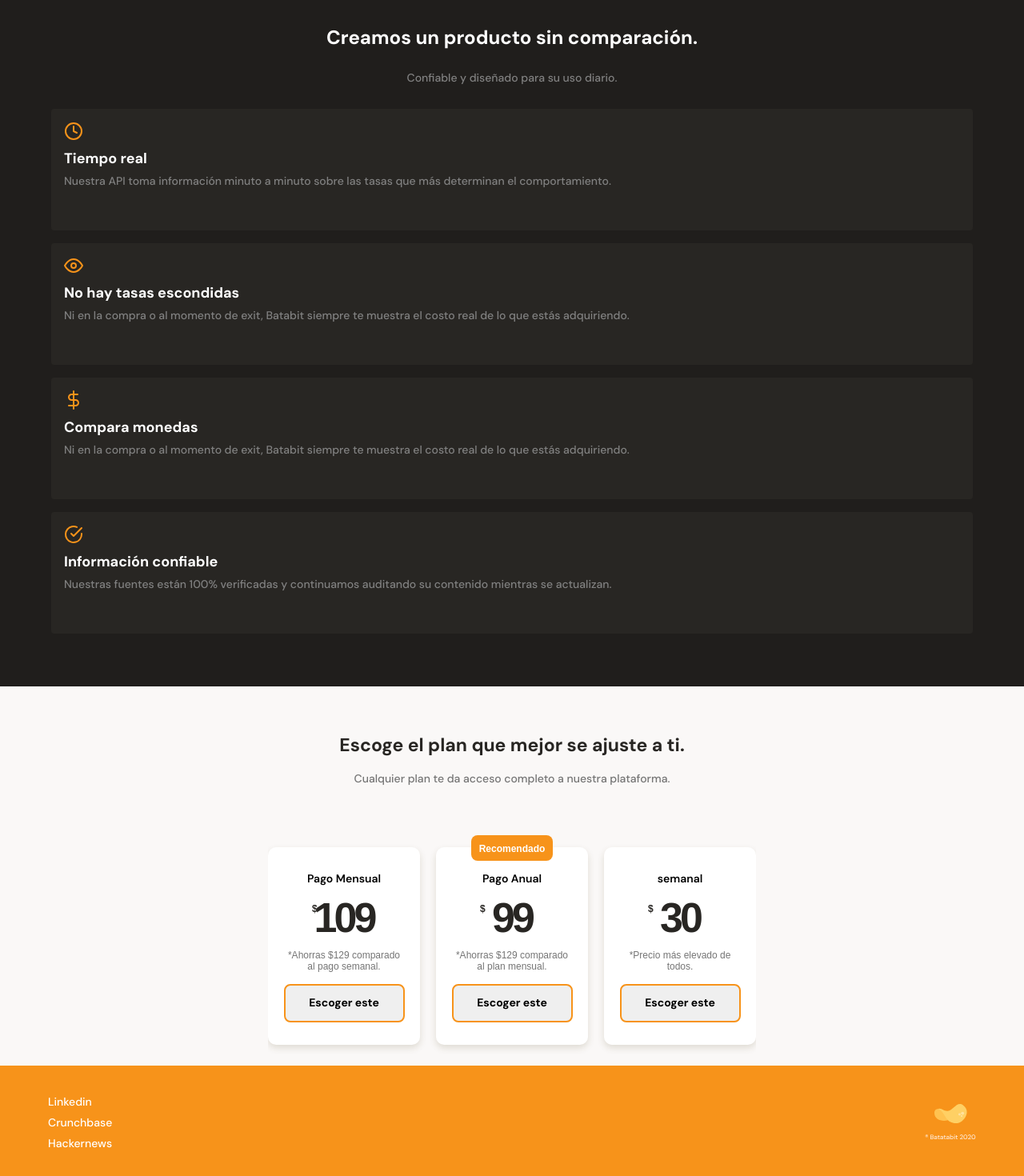
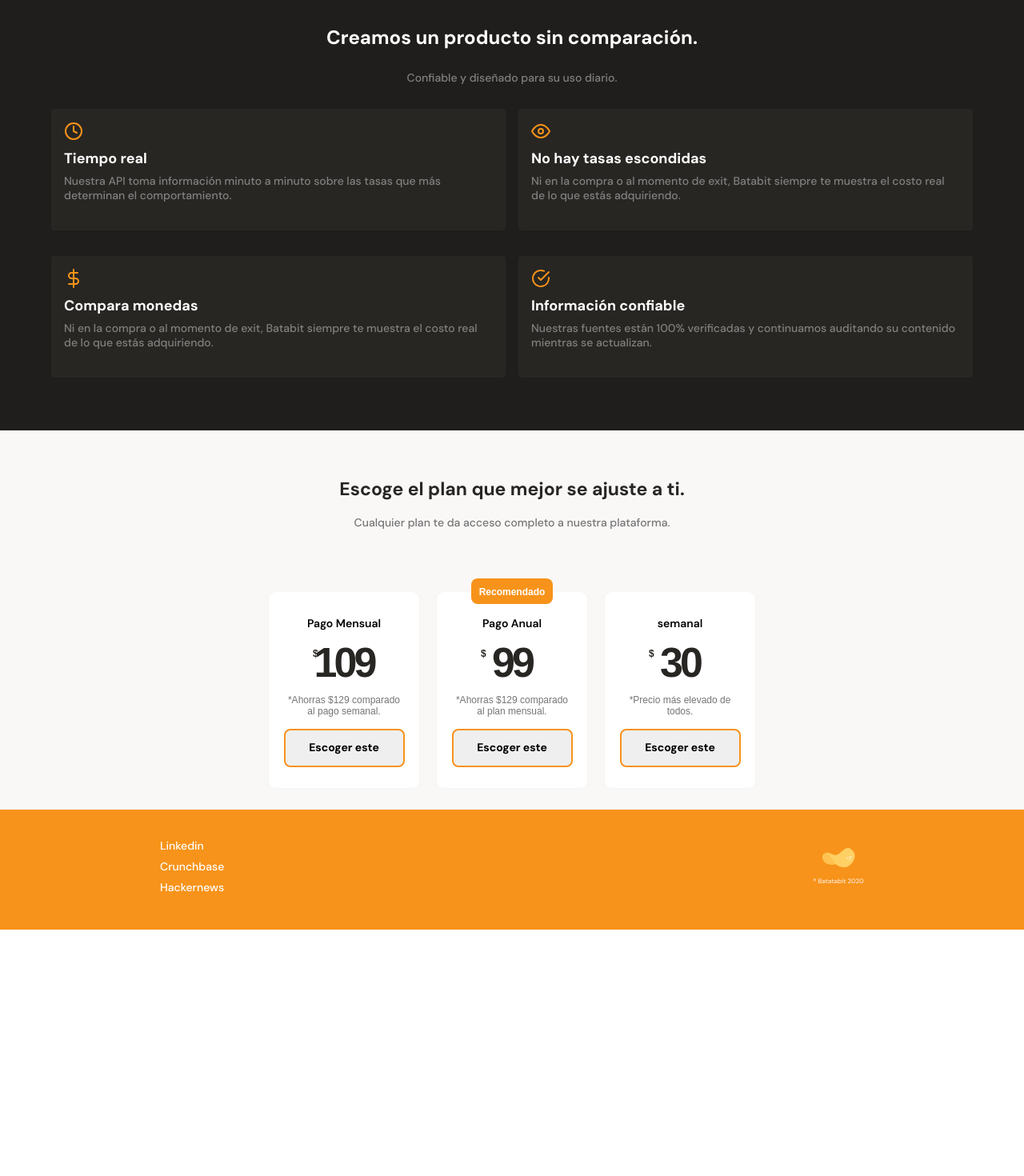
Before and after one commit to Victor-OT/batatabit, a React (Vite) app: page / in a window 1280 px wide. Shown: the part 1040-2510 px from the top of the page at 80% size. After the commit the page ends 2202 px from the top, so only its background shows below. Built offline with nearby package versions, Linux system fonts and the light colour scheme.

Commit message:
Se crearon Media Queries para darle funcionalidad responsiva a la página, ahora se adapta dependiendo del tamaño

```diff
--- a/src/MainPage/MainPage.css
+++ b/src/MainPage/MainPage.css
@@ -228,3 +228,14 @@ footer {
     color: var(--just-white);
     margin-bottom: 8px;
 }
+
+@media (min-width: 900px ) {
+    .benefits-card-container{
+        display: grid;
+        grid-template-columns: 1fr 1fr;
+        gap: 16px;
+    }
+     footer {
+        padding: 0 200px;
+     }
+}
--- a/src/PlanCard/PlanCard.css
+++ b/src/PlanCard/PlanCard.css
@@ -15,7 +15,7 @@
     flex-direction: column;
     align-items: center;
     background: var(--just-white);
-    box-shadow: 0px 4px 8px 0px #59491E29;
+    border: solid 1px whitesmoke;
     border-radius: 10px;
     width: 190px;
     height: 247px;
```
